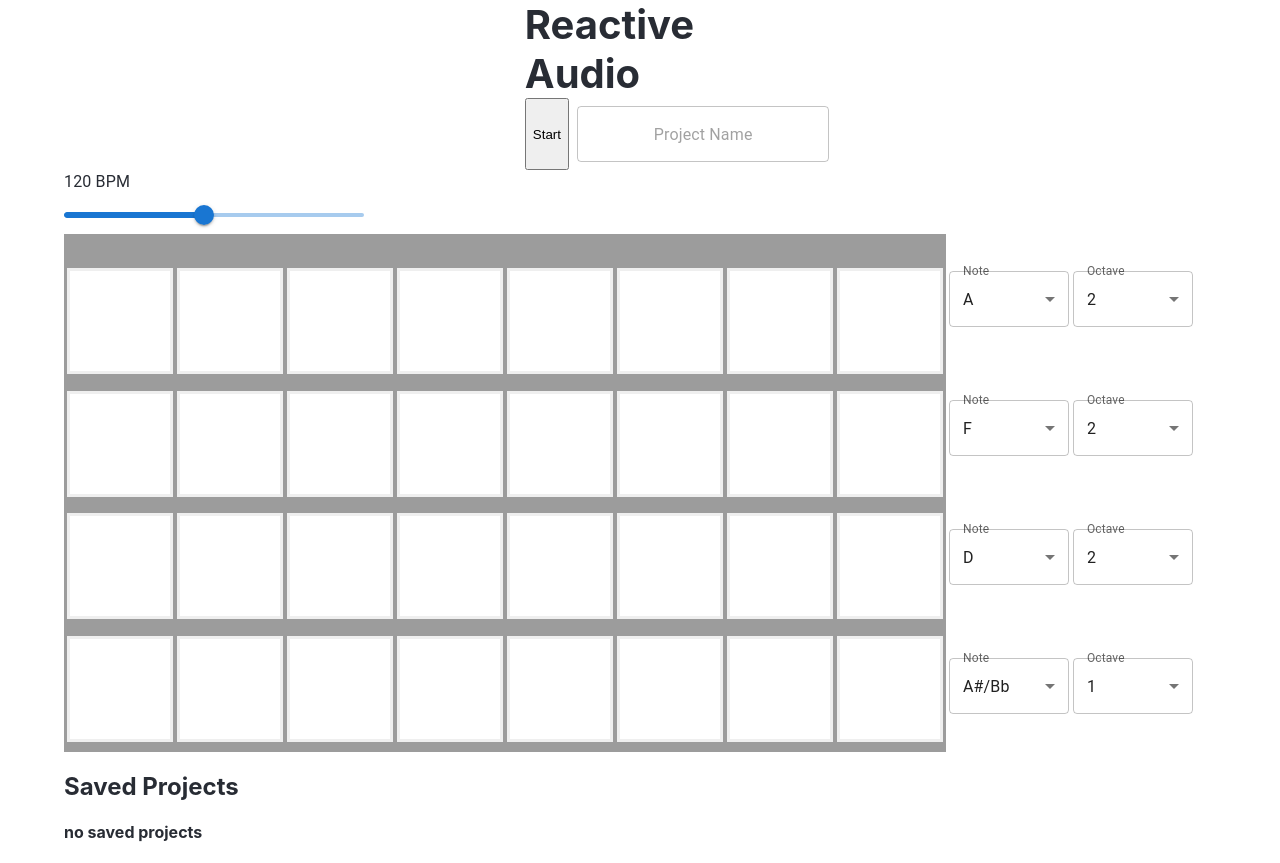
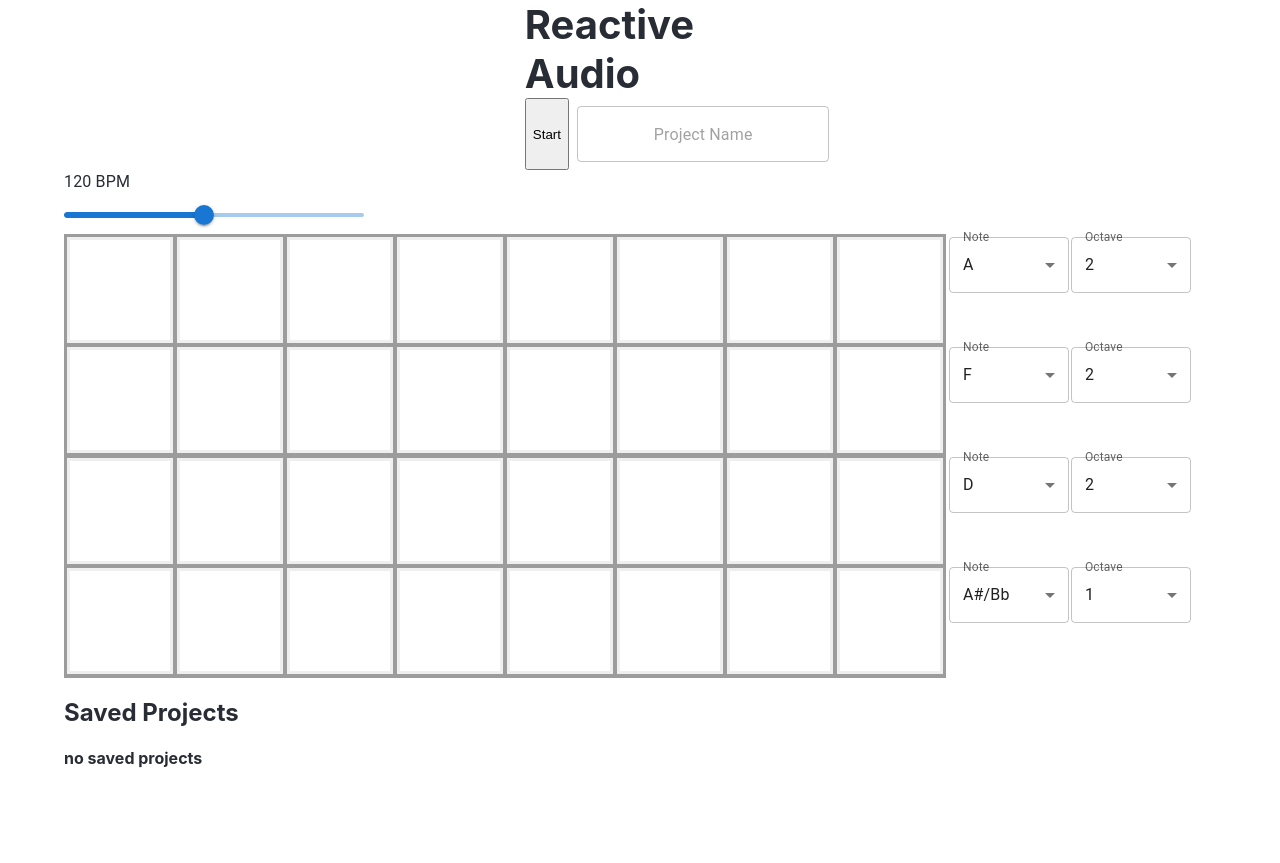
Before and after one commit to rriegel/Reactive-Audio, a React app: page / in a window 1280 px wide. After the commit the page ends 800 px from the top, so only its background shows below. Built offline with nearby package versions, Linux system fonts and the light colour scheme; no server answers; the HTML template or start-up script is replaced by a standard one.

Commit message:
adjusted index and component styling

```diff
--- a/client/src/app.jsx
+++ b/client/src/app.jsx
@@ -154,15 +154,15 @@ class App extends React.Component {
             <table>
               <tbody>
                 {this.state.checked.map((row, key) => (
-                  <tr key={ key }>
-                    <td className="input-box">
+                  <tr className="input-row" key={ key }>
+                    <td>
                       <NoteSelect
                         boxrow={ key+"" }
                         note={ this.state.notes[key] }
                         changeNote={ (e) => this.changeNote(e) }
                       />
                     </td>
-                    <td className="input-box">
+                    <td>
                       <OctaveSelect
                         boxrow={ key+"" }
                         octave={ this.state.octaves[key] }
--- a/client/src/components/GridBox.css
+++ b/client/src/components/GridBox.css
@@ -13,5 +13,5 @@
   background-color: #5ED4F3;
 }
 .active {
-  box-shadow: 0 0 50px #81f35e;
+  box-shadow: 0 0 50px #5ED4F3;
 }
--- a/client/src/components/Sequencer.css
+++ b/client/src/components/Sequencer.css
@@ -1,3 +1,4 @@
 .sequencer {
+  justify-content: center;
   background-color: rgb(156, 156, 156);
 }
--- a/client/src/index.css
+++ b/client/src/index.css
@@ -43,20 +43,17 @@ code {
   display: flex;
   flex-direction: row;
 }
-.sequencer {
-  padding-top: 25px;
-}
 
 .form-wrapper {
   display: flex;
   flex-direction: column;
 }
-
-.input-box {
-  height: 125px;
+.input-row {
+  display: flex;
+  flex-direction: row;
+  height: 110px;
   width: 100px;
 }
-
 .save-state-entry {
   display: flex;
   flex-direction: row;
@@ -65,13 +62,6 @@ code {
   display: flex;
   flex-direction: column;
 }
-
-.background {
-  background-color: whitesmoke;
-  display: flex;
-  justify-content: center;
-}
-
 input {
   text-align: center;
 }
```
